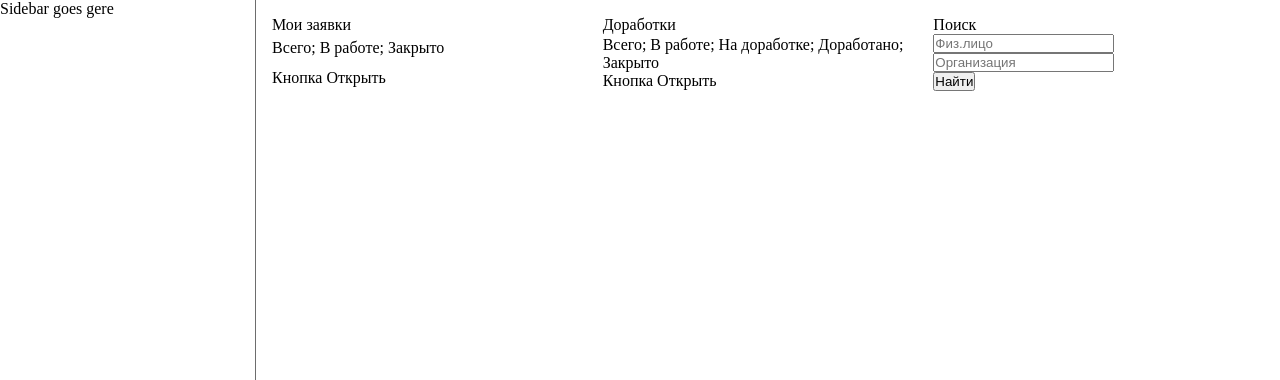
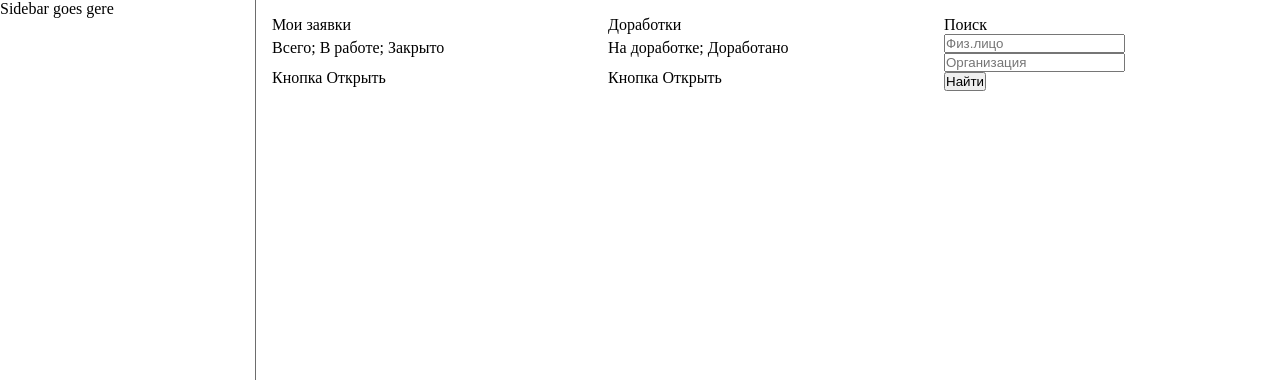
Before and after one commit to mikenejton/vdias, a Django app: template templates/verification/index.html in a window 1280 px wide. Shown: the part 40-420 px from the top of the page. Run offline with Django 3.2, Linux system fonts and the light colour scheme; the template is opened without the code that fills it, so the values that code supplies are empty.

Commit message:
pull fixes

```diff
--- a/static/css/style.css
+++ b/static/css/style.css
@@ -31,6 +31,7 @@ aside.sidebar{
 .component_wrapper{
     display: grid;
     grid-template-columns: repeat(auto-fit, minmax(5rem, 1fr));
+    grid-gap: 1rem;
 }
 .card{
     display: grid;
--- a/templates/verification/index.html
+++ b/templates/verification/index.html
@@ -5,7 +5,7 @@
     {% if ex_user.user_role.role_lvl <= 3 %}
         <div class="card">
             <div class="card_header">Я - исполнитель</div>
-            <div class="card_body">Всего; В работе; На доработке; Доработано; Закрыто</div>
+            <div class="card_body">Всего; В работе; Закрыто</div>
             <div class="card_footer">Кнопка Открыть</div>
         </div>
     {% endif %}
@@ -16,11 +16,11 @@
     </div>
     <div class="card">
         <div class="card_header">Доработки</div>
-        <div class="card_body">Всего; В работе; На доработке; Доработано; Закрыто</div>
+        <div class="card_body">На доработке; Доработано</div>
         <div class="card_footer">Кнопка Открыть</div>
     </div>
     <div class="card">
-        <form action="{% url 'find-vitem' %}" method="POST">
+        <form method="post" action="{% url 'find-vitem' %}">
         {% csrf_token %}
         <div class="card_header">Поиск</div>
         <div class="card_body">
@@ -32,6 +32,5 @@
         </div>
         </form>
     </div>
-
 </div>
 {% endblock %}
```
